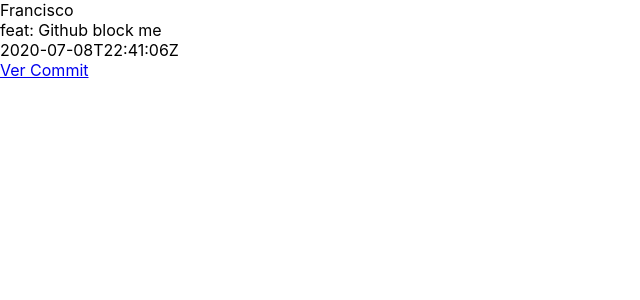
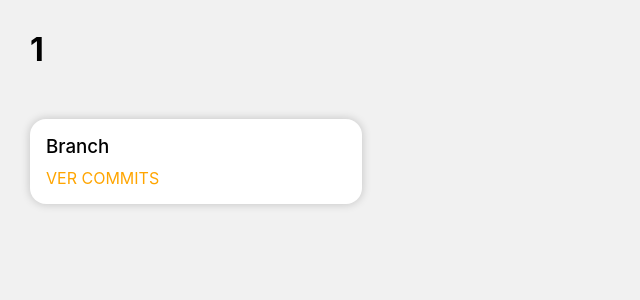
Before and after one commit to FlatDigital/fullstack-interview-test, a React (Create React App) app in the folder frontend/: page /1/1 in a window 1280 px wide. Shown: the top 300 px of the page, without its empty margins (0-640 px from the left). Built offline with nearby package versions, Linux system fonts and the light colour scheme.

Commit message:
frontend:feat: add styles to page Branches and Commits

```diff
--- a/frontend/src/api/index.js
+++ b/frontend/src/api/index.js
@@ -10,9 +10,9 @@ export const getBranches = async (repositoryName) => {
     data: [
       {
         sha: '13',
-        name: 'Branch'
-      }
-    ]
+        name: 'Branch',
+      },
+    ],
   };
   return res.data;
 };
@@ -26,9 +26,9 @@ export const getcommits = async ({ repositoryName, branchName }) => {
         message: 'feat: Github block me',
         date: '2020-07-08T22:41:06Z',
         verified: true,
-        sha: '13'
-      }
-    ]
-  }
+        sha: '13',
+      },
+    ],
+  };
   return res.data;
 };
--- a/frontend/src/components/Card/index.jsx
+++ b/frontend/src/components/Card/index.jsx
@@ -2,11 +2,11 @@ import React from 'react';
 import { Link } from 'react-router-dom';
 import './styles.css';
 
-const Card = ({ commit, name }) => {
+const Card = ({ commit, name, to }) => {
   return (
-    <div>
-      <p>{name}</p>
-      <Link to={`/commit/${commit}`}>Ver Commits</Link>
+    <div className="cardBranch">
+      <h3>{name}</h3>
+      <Link to={to}>Ver Commits</Link>
     </div>
   );
 };
--- a/frontend/src/components/Card/styles.css
+++ b/frontend/src/components/Card/styles.css
@@ -0,0 +1,18 @@
+.cardBranch {
+  max-width: 300px;
+  border-radius: 16px;
+  padding: 16px;
+  box-shadow: 0 0 10px rgba(0, 0, 0, 0.2);
+  background-color: #fff;
+}
+
+.cardBranch h3 {
+  font-weight: 500;
+  margin-bottom: 10px;
+}
+
+.cardBranch a {
+  text-decoration: none;
+  text-transform: uppercase;
+  color: orange;
+}
--- a/frontend/src/components/CardCommits/index.jsx
+++ b/frontend/src/components/CardCommits/index.jsx
@@ -1,16 +1,18 @@
 import React from 'react';
 import { Link } from 'react-router-dom';
+import { getDate } from '../../utils';
 import './styles.css';
 
-const CardCommits = ({ author, message, date, sha }) => {
+const CardCommits = ({ author, message, date, to }) => {
+  getDate(date);
   return (
     <div className="cardCommits">
-      <p>{author}</p>
-      <p>{message}</p>
-      <p>{date}</p>
-      <Link to={`/${sha}`}>Ver Commit</Link>
+      <p className="cardCommits__author">{author}</p>
+      <p className="cardCommits__message">{message}</p>
+      <p>{getDate(date)}</p>
+      <Link to={to}>Ver Commit</Link>
     </div>
   );
-}
+};
 
 export default CardCommits;
--- a/frontend/src/components/CardCommits/styles.css
+++ b/frontend/src/components/CardCommits/styles.css
@@ -0,0 +1,25 @@
+.cardCommits {
+  max-width: 300px;
+  border-radius: 16px;
+  padding: 16px;
+  background-color: #fff;
+}
+
+.cardCommits p {
+  margin-bottom: 10px;
+}
+
+.cardCommits__author {
+  font-size: 21px;
+  font-weight: bold;
+}
+
+.cardCommits__message {
+  font-weight: 500;
+}
+
+.cardCommits a {
+  text-decoration: none;
+  text-transform: uppercase;
+  color: orange;
+}
--- a/frontend/src/containers/Branches/index.jsx
+++ b/frontend/src/containers/Branches/index.jsx
@@ -3,17 +3,25 @@ import { useParams } from 'react-router-dom';
 import { Card } from '../../components';
 import { useRequest } from '../../hooks';
 import { getBranches } from '../../api';
+import './styles.css';
 
 const Branches = () => {
-  const { repositoryName } = useParams();
+  const { author, repositoryName } = useParams();
   const { data, loading, error } = useRequest(getBranches, repositoryName);
 
   return (
     <div className="branches">
+      <h1 className="braches__title">{repositoryName}</h1>
       {loading && <h1>Cargando</h1>}
       {error && <p>{error.message}</p>}
       {data &&
-        data.map(({ commit, name }) => <Card commit={commit} name={name} />)}
+        data.map(({ commit, name }) => (
+          <Card
+            commit={commit}
+            name={name}
+            to={`/${author}/${repositoryName}/${name}`}
+          />
+        ))}
     </div>
   );
 };
--- /dev/null
+++ b/frontend/src/containers/Branches/styles.css
@@ -0,0 +1,9 @@
+.branches {
+  height: 100%;
+  padding: 30px;
+  background-color: #f1f1f1;
+}
+
+.braches__title {
+  margin-bottom: 50px;
+}
--- a/frontend/src/containers/Commits/index.jsx
+++ b/frontend/src/containers/Commits/index.jsx
@@ -5,15 +5,25 @@ import { useRequest } from '../../hooks';
 import { getcommits } from '../../api';
 
 const Commits = () => {
-  const { repositoryName, branchName } = useParams();
-  const { data, loading, error } = useRequest(getcommits, { repositoryName, branchName });
+  const { author, repositoryName, branchName } = useParams();
+  const { data, loading, error } = useRequest(getcommits, {
+    repositoryName,
+    branchName,
+  });
 
   return (
     <div className="branches">
       {loading && <h1>Cargando</h1>}
       {error && <p>{error.message}</p>}
       {data &&
-        data.map(({ author, message, date }) => <CardCommits author={author} message={message} date={date} />)}
+        data.map(({ author: commitAuthor, message, date, sha }) => (
+          <CardCommits
+            author={commitAuthor}
+            message={message}
+            date={date}
+            to={`/${author}/${repositoryName}/${branchName}/${sha}`}
+          />
+        ))}
     </div>
   );
 };
--- /dev/null
+++ b/frontend/src/utils/index.js
@@ -0,0 +1,20 @@
+export const getDate = (date) => {
+  const MONTHS = [
+    'Enero',
+    'Febrero',
+    'Marzo',
+    'Abril',
+    'Mayo',
+    'Junio',
+    'Julio',
+    'Agosto',
+    'Septiembre',
+    'Octubre',
+    'Noviembre',
+    'Diciembre',
+  ];
+  const handleDate = new Date(date);
+  return `${handleDate.getDay()} ${
+    MONTHS[handleDate.getMonth() - 1]
+  } ${handleDate.getFullYear()}`;
+};
```
Also changed, not shown: frontend/src/router/index.js (+11 -2 lines).
